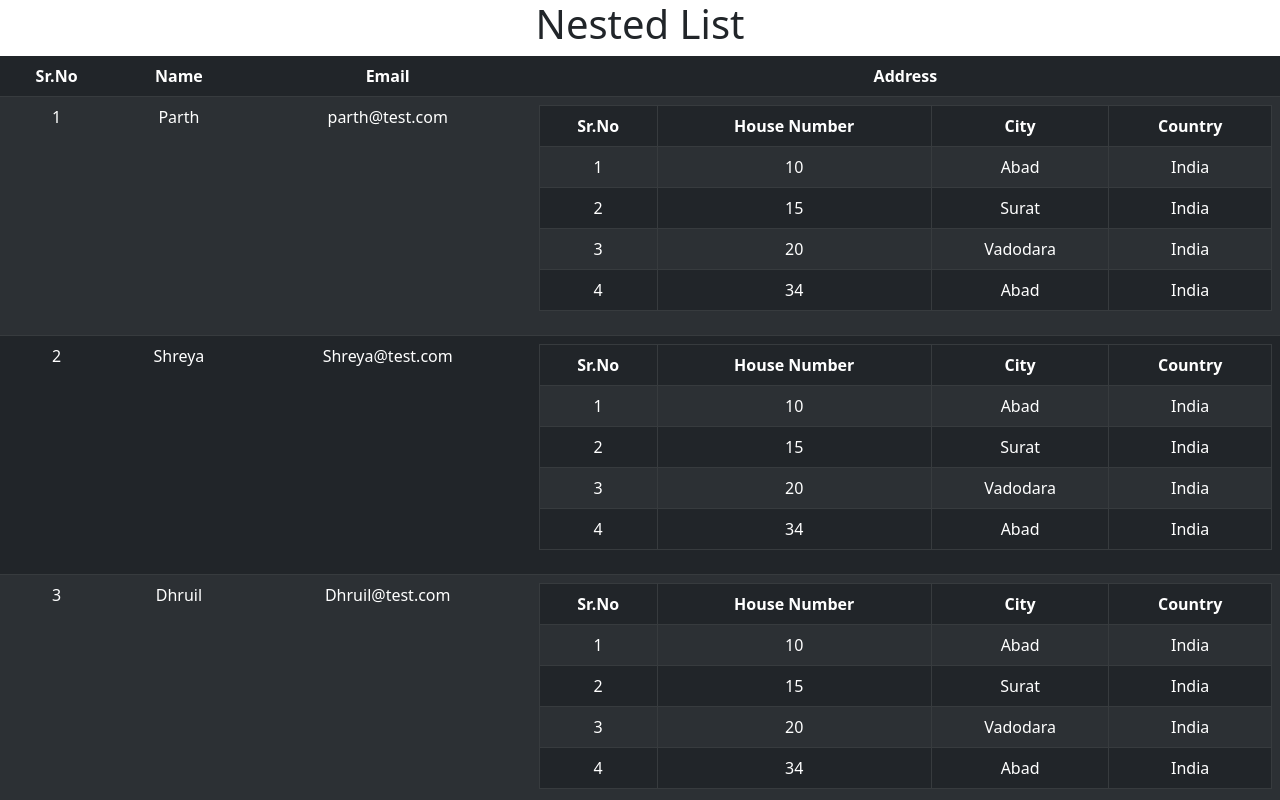
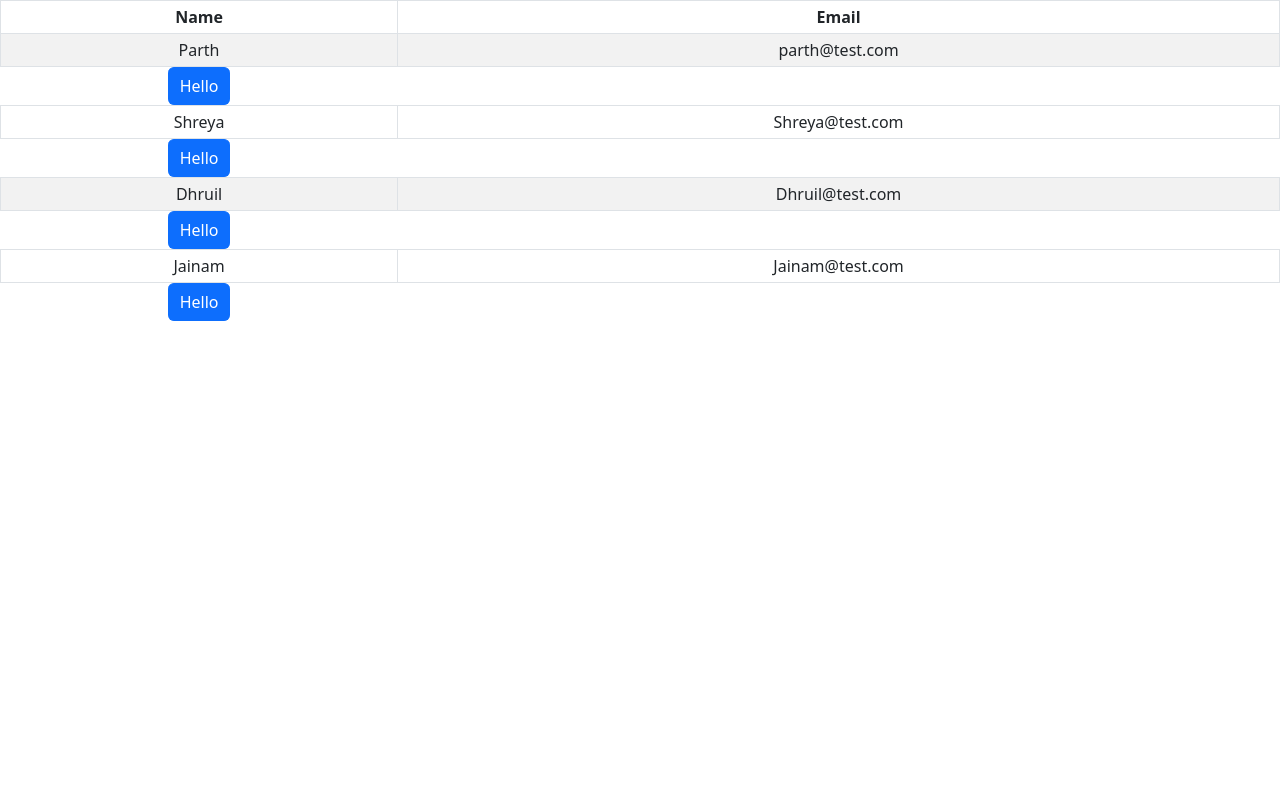
Before and after one commit to parthkhatri123/firstreactapp, a React (Create React App) app: page / in a window 1280 px wide. Shown: the top 800 px of the page. Built offline with nearby package versions, Linux system fonts and the light colour scheme.

Commit message:
Fragment

```diff
--- a/src/App.js
+++ b/src/App.js
@@ -17,6 +17,8 @@ import Style from './Style';
 import { Button } from 'react-bootstrap'
 import Larray from './Larray';
 import Lnestedlist from './Lnestedlist';
+import Reusecomponents from './Reusecomponents';
+import Reactfragment from './Reactfragment';
 
 function App() {
 
@@ -133,8 +135,16 @@ function App() {
       {/*Handle array in React */}
 
       {/*Nested array with nested list */}
-      <Lnestedlist />
+      {/* <Lnestedlist /> */}
       {/*Nested array with nested list */}
+
+      {/* Reuse components */}
+      <Reusecomponents />
+      {/* Reuse components */}
+
+      {/* React Fragment */}
+      {/* <Reactfragment /> */}
+      {/* React Fragment */}
 
 
     </div>
--- /dev/null
+++ b/src/Reactfragment.js
@@ -0,0 +1,12 @@
+import React from "react";
+
+function Reactfragment()
+{
+    return(
+        <>
+            <h1>React Fragment</h1>
+        </>
+    )
+}
+
+export default Reactfragment;
--- /dev/null
+++ b/src/Reusecomponents.js
@@ -0,0 +1,67 @@
+import React from "react";
+import Users from "./Users";
+import { Table, Button } from 'react-bootstrap';
+
+
+function clickme()
+{
+  alert('Clicked');
+}
+
+function Reusecomponents() {
+    const students = [
+        {
+            name: "Parth", email: 'parth@test.com', address: [
+                { Hn: '10', city: 'Abad', country: 'India' },
+                { Hn: '15', city: 'Surat', country: 'India' },
+                { Hn: '20', city: 'Vadodara', country: 'India' },
+                { Hn: '34', city: 'Abad', country: 'India' }
+            ]
+        },
+        {
+            name: "Shreya", email: 'Shreya@test.com', address: [
+                { Hn: '10', city: 'Abad', country: 'India' },
+                { Hn: '15', city: 'Surat', country: 'India' },
+                { Hn: '20', city: 'Vadodara', country: 'India' },
+                { Hn: '34', city: 'Abad', country: 'India' }
+            ]
+        },
+        {
+            name: "Dhruil", email: 'Dhruil@test.com', address: [
+                { Hn: '10', city: 'Abad', country: 'India' },
+                { Hn: '15', city: 'Surat', country: 'India' },
+                { Hn: '20', city: 'Vadodara', country: 'India' },
+                { Hn: '34', city: 'Abad', country: 'India' }
+            ]
+        },
+        {
+            name: "Jainam", email: 'Jainam@test.com', address: [
+                { Hn: '10', city: 'Abad', country: 'India' },
+                { Hn: '15', city: 'Surat', country: 'India' },
+                { Hn: '20', city: 'Vadodara', country: 'India' },
+                { Hn: '34', city: 'Abad', country: 'India' }
+            ]
+        }
+    ]
+
+    return (
+        <>
+            <Table striped bordered hover size="sm" responsive>
+                <thead>
+                    <tr>
+                        <th>Name</th>
+                        <th>Email</th>
+                    </tr>
+                </thead>
+                <tbody>
+                    {
+                        students.map((item, i) =>
+                            <Users data={item} fnc={clickme} />
+                        )
+                    }
+                </tbody>
+            </Table>
+        </>
+    )
+}
+export default Reusecomponents;
--- a/src/Users.js
+++ b/src/Users.js
@@ -1,9 +1,15 @@
-function Users() {
+import { Button } from 'react-bootstrap';
+import React from 'react';
+
+function Users(props) {
   return (
-      <div className="Users">
-       <h1>This is user main component</h1>
-       <CalculateRisk />
-      </div>
+      <>
+          <tr>
+            <td>{props.data.name}</td>
+            <td>{props.data.email}</td>
+          </tr>
+          <Button onClick={props.fnc}> Hello</Button>
+      </>
   );
 }
 
```
Lines whose indentation alone changed are shown as unchanged.
